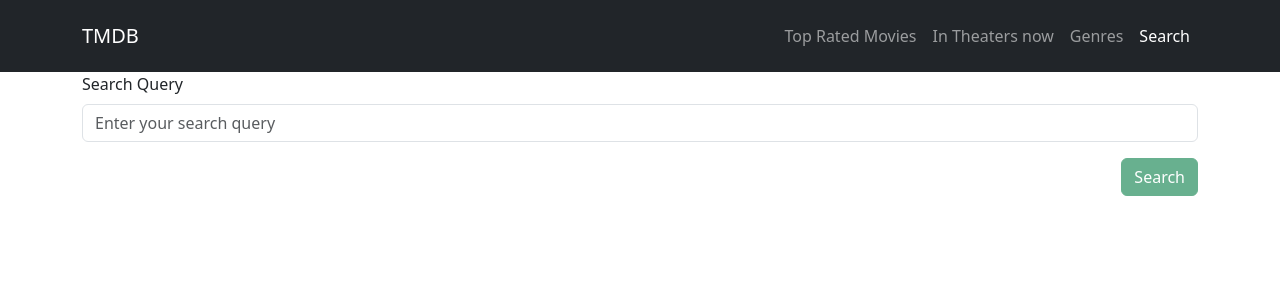
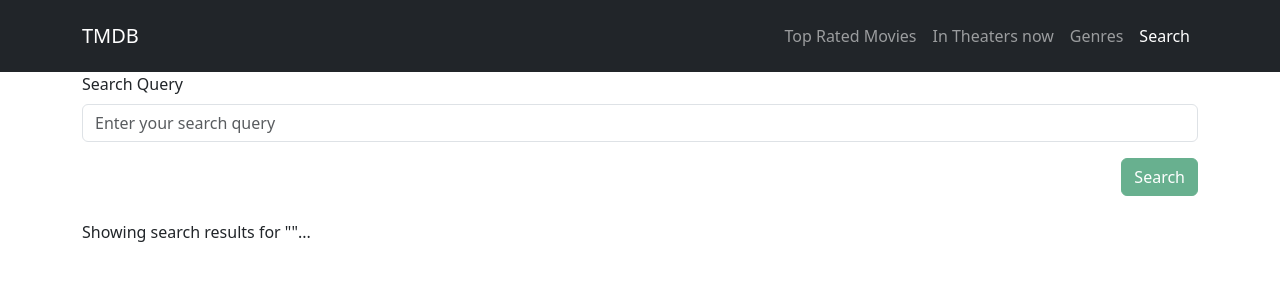
Before and after one commit to Snickesnacket/Medieinstitutet-Javascript2-TMDB, a React (Vite) app: page /SearchPage in a window 1280 px wide. Shown: the top 300 px of the page. Built offline with nearby package versions, Linux system fonts and the light colour scheme.

Commit message:
added query results

```diff
--- a/src/pages/SearchPage.tsx
+++ b/src/pages/SearchPage.tsx
@@ -60,13 +60,16 @@ export const Search = () => {
         </div>
       </Form>
 
+      <p>Showing search results for "{query}"...</p>
       <DataHandeling
         isError={isError}
         isLoading={isFetching}
         data={data?.results}
         isSuccess={isSuccess}
       />
-      {data && (
+
+      {data && query && (
+        <>
           <Pagination
             totalPages={data.total_pages}
             hasPreviousPage={pageNumber > 1}
@@ -78,6 +81,7 @@ export const Search = () => {
               setSearchParams({ query: query, page: String(pageNumber + 1) });
             }}
           />
+        </>
       )}
     </>
   );
```
Lines whose indentation alone changed are shown as unchanged.
